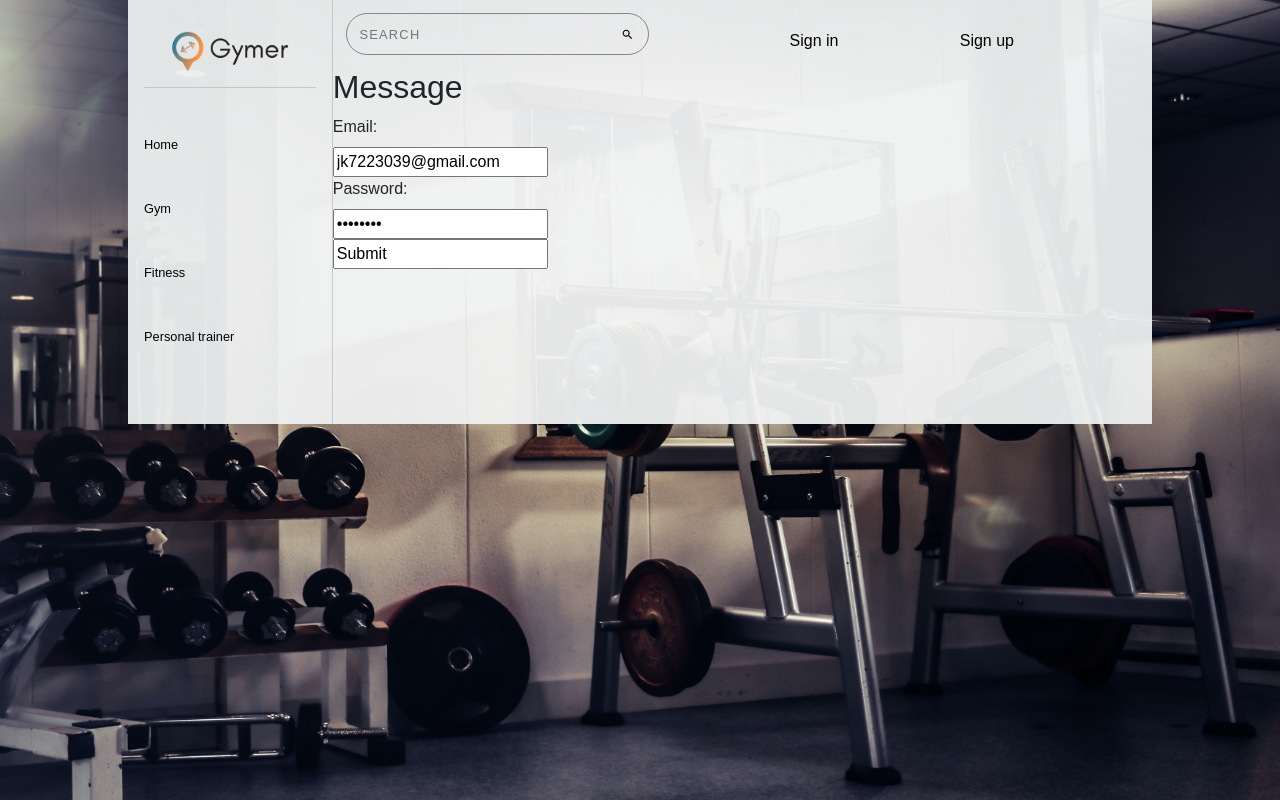
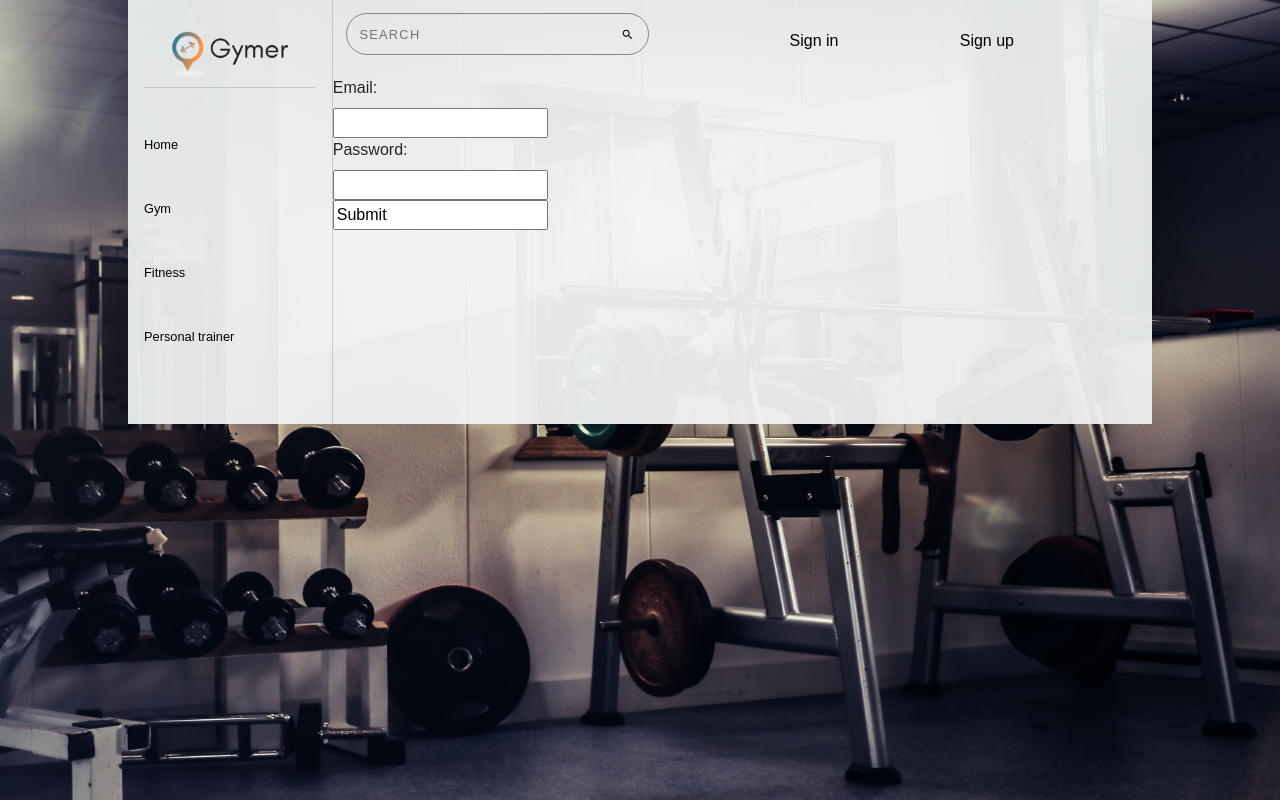
Before and after one commit to dominikajarek/gymer-front-end, a React (Create React App) app: page /login in a window 1280 px wide. Built offline with nearby package versions, Linux system fonts and the light colour scheme; the HTML template or start-up script is replaced by a standard one.

Commit message:
refactor in login, added states and set user in localstorage

```diff
--- a/src/components/main/Login.js
+++ b/src/components/main/Login.js
@@ -1,4 +1,4 @@
-import React, {useCallback} from 'react';
+import React, {useCallback, useState} from 'react';
 import {useHistory} from 'react-router-dom';
 
 import '../../styles/login.css';
@@ -6,36 +6,54 @@ import axios from "axios";
 
 function Login() {
 
+    const [email, setEmail] = useState('');
+    const [password, setPassword] = useState('');
+    const [user, setUser] = useState();
+    const [message, setMessage] = useState('');
+
     const history = useHistory();
     const handleSuccessLogin = useCallback(() => history.push('/'), [history]);
 
-    function handleSubmit() {
-        const loginDetails = {
-            "email": document.getElementById('email').value,
-            "password": document.getElementById('password').value
-        }
-
-        axios.post("/api/login", loginDetails)
+    function handleSubmit(e) {
+        e.preventDefault();
+        const user = { email, password };
+        axios.post("/api/login", user)
             .then(response => {
-                document.getElementById('message-label').textContent = response.data.message;
                 const jwt = response.headers.authorization;
+                setMessage(response.data.message);
+                setUser(response.data);
+                localStorage.setItem('user', JSON.stringify(response.data));
                 setTimeout(handleSuccessLogin, 500);
             })
             .catch(reason => {
                 // if there is error with credentials like 400 bad request or else with message in json format
                 if (reason.response) {
-                    document.getElementById('message-label').textContent = reason.response.data.message;
+                    setMessage(reason.response.data.message);
                 }
             });
     }
 
     return (
         <div>
-            <h2 id="message-label">Message</h2>
+            <h2>{message}</h2>
             <label htmlFor="email">Email:</label><br/>
-            <input type="text" id="email" name="email" defaultValue={"jk7223039@gmail.com"}/><br/>
+            <input
+                type="email"
+                name="email"
+                defaultValue={"jk7223039@gmail.com"}
+                value={email}
+                onChange={({target}) => setEmail(target.value)}
+            />
+                <br/>
             <label htmlFor="password">Password:</label><br/>
-            <input type="password" id="password" name="password" defaultValue={"password"}/><br/>
+            <input
+                type="password"
+                name="password"
+                defaultValue={"password"}
+                value={password}
+                onChange={({target}) => setPassword(target.value)}
+            />
+                <br/>
             <input onClick={handleSubmit} defaultValue={"Submit"}/>
         </div>
     );
```
